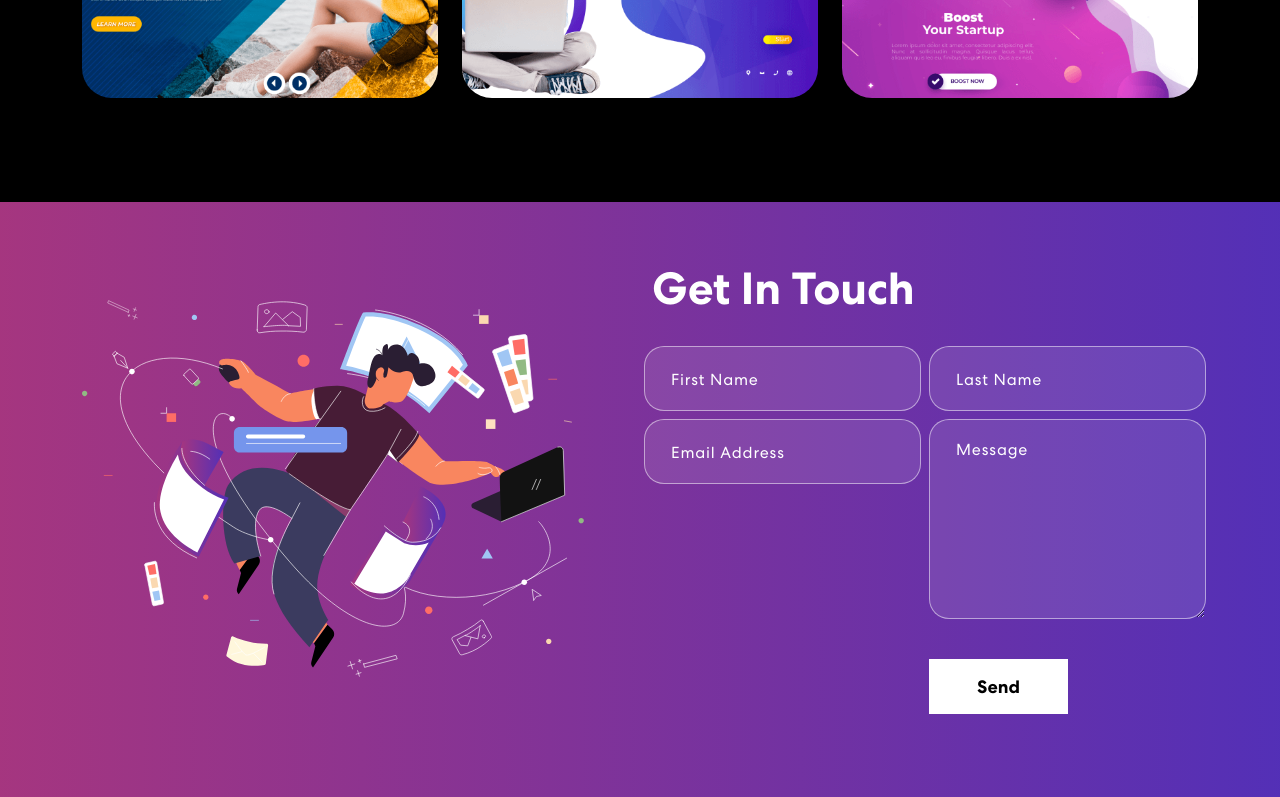
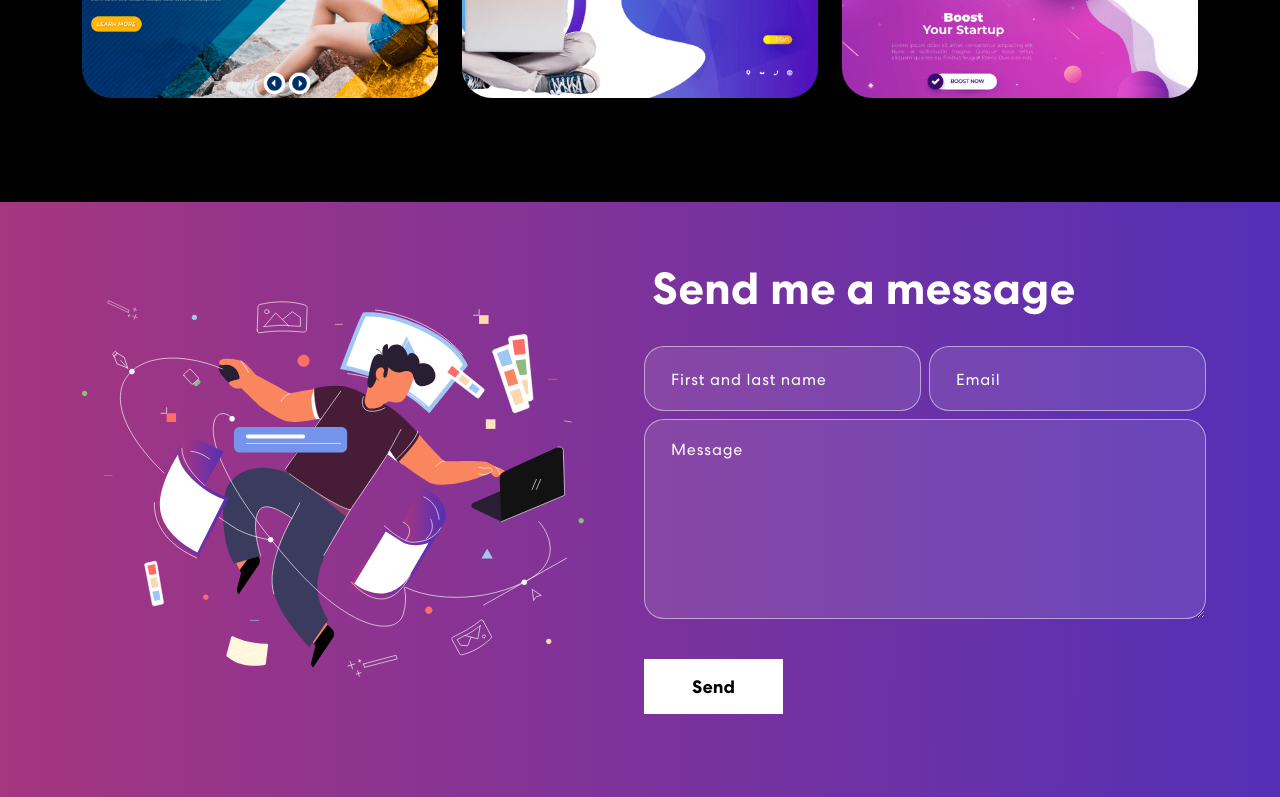
Before and after one commit to GGarenov/portfolio-website, a React (Create React App) app in the folder portfolio-app/: page / in a window 1280 px wide. Shown: the part 2000-2797 px from the top of the page. Built offline with nearby package versions, Linux system fonts and the light colour scheme.

Commit message:
Contact form was updated with emailJS (no server needed)

```diff
--- a/portfolio-app/package.json
+++ b/portfolio-app/package.json
@@ -3,14 +3,12 @@
   "version": "0.1.0",
   "private": true,
   "dependencies": {
+    "@emailjs/browser": "^3.11.0",
     "@testing-library/jest-dom": "^5.17.0",
     "@testing-library/react": "^13.4.0",
     "@testing-library/user-event": "^13.5.0",
     "animate.css": "^4.1.1",
     "bootstrap": "^5.3.2",
-    "cors": "^2.8.5",
-    "express": "^4.18.2",
-    "nodemailer": "^6.9.7",
     "react": "^18.2.0",
     "react-bootstrap": "^2.9.1",
     "react-bootstrap-icons": "^1.10.3",
--- a/portfolio-app/src/components/Banner.js
+++ b/portfolio-app/src/components/Banner.js
@@ -6,7 +6,7 @@ import headerImg from "../assets/img/header-img.svg";
 function Banner() {
   const [loopNum, setLoopNum] = useState(0);
   const [isDeleting, setIsDeleting] = useState(false);
-  const toRotate = ["JavaScript Developer", "React Developer", "Digital Marketing Expert"];
+  const toRotate = ["JavaScript Developer", "React Developer"];
   const [text, setText] = useState("");
   const [delta, setDelta] = useState(300 - Math.random() * 100);
   const period = 2000;
@@ -49,7 +49,7 @@ function Banner() {
           <Col xs={12} md={6} xl={7}>
             <span className="tagline">Welcome to my Portfolio</span>
             <h1>
-              {`Hi I'm Garenov`} <span className="wrap">{text}</span>
+              {`Hi I'm Georgiy`} <span className="wrap">{text}</span>
             </h1>
             <p>Tva shte e nakuv text motivirasht primerno</p>
             <button onClick={() => console.log("connect")}>
--- a/portfolio-app/src/components/Contact.js
+++ b/portfolio-app/src/components/Contact.js
@@ -1,20 +1,91 @@
-import { useState } from "react";
+import { useState, useRef } from "react";
 import { Container, Row, Col } from "react-bootstrap";
 import contactImg from "../assets/img/contact-img.svg";
-import "animate.css";
-import TrackVisibility from "react-on-screen";
+import emailjs from "@emailjs/browser";
 
 export const Contact = () => {
+  const form = useRef();
   const formInitialDetails = {
     firstName: "",
-    lastName: "",
     email: "",
     message: "",
   };
+
+  // Validation function for the name field
+  const validateName = (name) => {
+    const isValid = name.trim() !== "";
+    setFormDetails((prevDetails) => ({
+      ...prevDetails,
+      isNameValid: isValid,
+    }));
+  };
+
+  // Function to handle form submission
+  const sendEmail = (e) => {
+    e.preventDefault();
+
+    // Check if email is valid
+    if (!formDetails.isEmailValid) {
+      setStatus({ success: false, message: "Email field cannot be empty." });
+      setFormDetails(formInitialDetails);
+      return;
+    }
+
+    // Check if name is valid
+    if (!formDetails.isNameValid) {
+      setStatus({ success: false, message: "Name field cannot be empty." });
+      setFormDetails(formInitialDetails);
+      return;
+    }
+
+    // Check if message is valid
+    if (!formDetails.isMessageValid) {
+      setStatus({ success: false, message: "You must write a message first." });
+      setFormDetails(formInitialDetails);
+      return;
+    }
+
+    // The rest of your sendEmail logic here
+    emailjs.sendForm("service_pfrxthi", "template_5scplhe", form.current, "wwwbMjqRsCQVnyqjr").then(
+      (result) => {
+        console.log(result.text);
+        setButtonText("Sent");
+        setStatus({ success: true, message: "Message sent successfully" });
+        setFormDetails(formInitialDetails);
+      },
+      (error) => {
+        console.log(error.text);
+        setButtonText("Send");
+        setStatus({ success: false, message: "Something went wrong, please try again later." });
+        setFormDetails(formInitialDetails);
+      }
+    );
+  };
+
+  // Validation function for the email field
+  const validateEmail = (email) => {
+    const isValid = email.trim() !== "";
+    setFormDetails((prevDetails) => ({
+      ...prevDetails,
+      isEmailValid: isValid,
+    }));
+  };
+
+  // Validation function for the message area
+  const validateMessage = (message) => {
+    const isValid = message.trim() !== "";
+    setFormDetails((prevDetails) => ({
+      ...prevDetails,
+      isMessageValid: isValid,
+    }));
+  };
+
+  // State variables
   const [formDetails, setFormDetails] = useState(formInitialDetails);
   const [buttonText, setButtonText] = useState("Send");
   const [status, setStatus] = useState({});
 
+  // Function to update form details on user input
   const onFormUpdate = (category, value) => {
     setFormDetails({
       ...formDetails,
@@ -22,70 +93,41 @@ export const Contact = () => {
     });
   };
 
-  const handleSubmit = async (e) => {
-    e.preventDefault();
-    setButtonText("Sending...");
-    let response = await fetch("http://localhost:3000/contact", {
-      method: "POST",
-      headers: {
-        "Content-Type": "application/json;charset=utf-8",
-      },
-      body: JSON.stringify(formDetails),
-    });
-    setButtonText("Send");
-    let result = await response.json();
-    setFormDetails(formInitialDetails);
-    if (result.code == 200) {
-      setStatus({ succes: true, message: "Message sent successfully" });
-    } else {
-      setStatus({ succes: false, message: "Something went wrong, please try again later." });
-    }
-  };
-
+  // JSX for the Contact component
   return (
     <section className="contact" id="connect">
       <Container>
         <Row className="align-items-center">
           <Col size={12} md={6}>
-            <TrackVisibility>
-              {({ isVisible }) => (
-                <img
-                  className={isVisible ? "animate__animated animate__zoomIn" : ""}
-                  src={contactImg}
-                  alt="Contact Us"
-                />
-              )}
-            </TrackVisibility>
+            <img src={contactImg} alt="Contact Us" />
           </Col>
           <Col size={12} md={6}>
-            <TrackVisibility>
-              {({ isVisible }) => (
-                <div className={isVisible ? "animate__animated animate__fadeIn" : ""}>
-                  <h2>Get In Touch</h2>
-                  <form onSubmit={handleSubmit}>
+            <div>
+              <h2>Send me a message</h2>
+              <form ref={form} onSubmit={sendEmail}>
                 <Row>
                   <Col size={12} sm={6} className="px-1">
                     <input
                       type="text"
                       value={formDetails.firstName}
-                          placeholder="First Name"
-                          onChange={(e) => onFormUpdate("firstName", e.target.value)}
+                      placeholder="First and last name"
+                      name="user_name"
+                      onChange={(e) => {
+                        onFormUpdate("firstName", e.target.value);
+                        validateName(e.target.value);
+                      }}
                     />
                   </Col>
-                      <Col size={12} sm={6} className="px-1">
-                        <input
-                          type="text"
-                          value={formDetails.lasttName}
-                          placeholder="Last Name"
-                          onChange={(e) => onFormUpdate("lastName", e.target.value)}
-                        />
-                      </Col>
+
                   <Col size={12} sm={6} className="px-1">
                     <input
                       type="email"
                       value={formDetails.email}
-                          placeholder="Email Address"
-                          onChange={(e) => onFormUpdate("email", e.target.value)}
+                      placeholder="Email"
+                      onChange={(e) => {
+                        onFormUpdate("email", e.target.value);
+                        validateEmail(e.target.value);
+                      }}
                     />
                   </Col>
 
@@ -94,7 +136,11 @@ export const Contact = () => {
                       rows="6"
                       value={formDetails.message}
                       placeholder="Message"
-                          onChange={(e) => onFormUpdate("message", e.target.value)}
+                      name="message"
+                      onChange={(e) => {
+                        onFormUpdate("message", e.target.value);
+                        validateMessage(e.target.value);
+                      }}
                     ></textarea>
                     <button type="submit">
                       <span>{buttonText}</span>
@@ -108,8 +154,6 @@ export const Contact = () => {
                 </Row>
               </form>
             </div>
-              )}
-            </TrackVisibility>
           </Col>
         </Row>
       </Container>
--- a/portfolio-app/src/components/NavBar.js
+++ b/portfolio-app/src/components/NavBar.js
@@ -67,9 +67,12 @@ function NavBar() {
                 <img src={navIcon2} alt="" />
               </a>
             </div>
-            <button className="vvd" onClick={() => console.log("connet")}>
-              <span>Let's Connect</span>
-            </button>
+
+            <a href="#connect">
+              <button className="vvd">
+                <span>Let's Connect</span>
+              </button>
+            </a>
           </span>
         </Navbar.Collapse>
       </Container>
```
Also changed, not shown: portfolio-app/emailjs.js (added, +31 -0 lines), portfolio-app/server.js (deleted, +0 -51 lines), 1 other file (tests, documents, lock files or other folders). Lines whose indentation alone changed are shown as unchanged.
